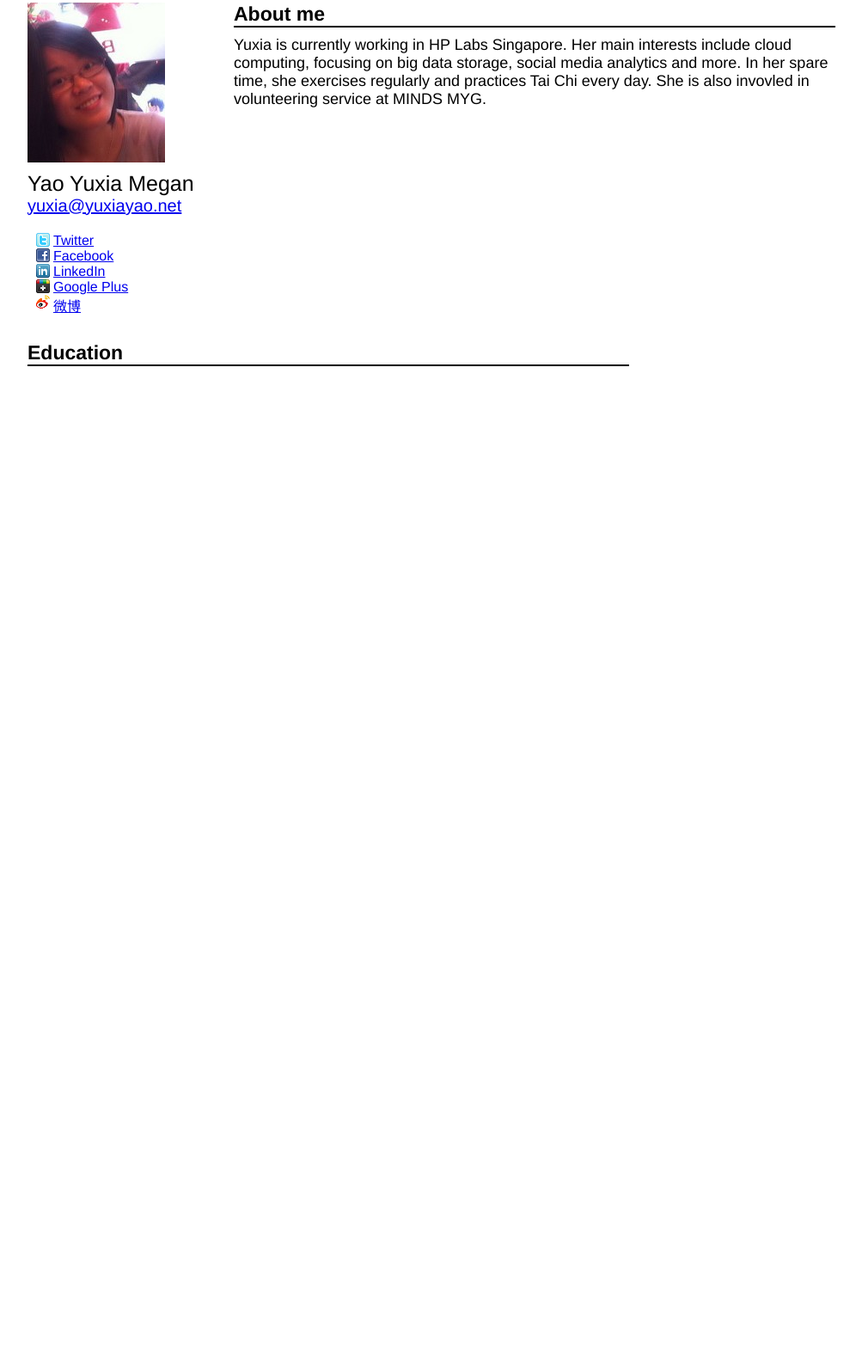
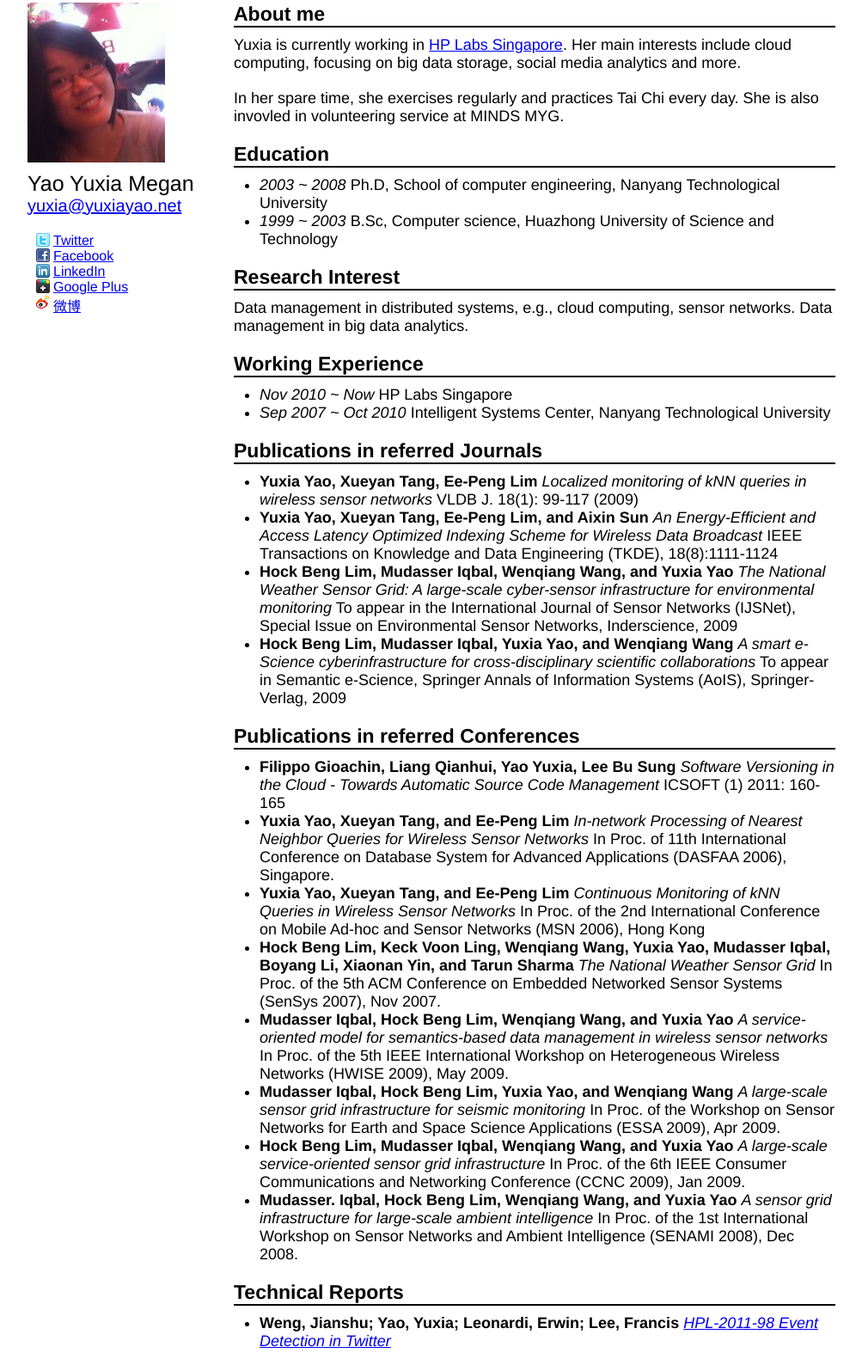
Before and after one commit to meganyao/meganyao.github.com, a plain HTML site: page index.html in a window 1280 px wide. Shown: the part 7-1581 px from the top of the page at 86% size, without its empty margins (138-1141 px from the left). Before the commit the page ends 800 px from the top, so only its background shows below. Drawn offline with Linux system fonts and the light colour scheme.

Commit message:
added publications, education and other stuff

```diff
--- a/index.html
+++ b/index.html
@@ -33,20 +33,133 @@
 	<div id="about">
 	  <h2>About me</h2>
 	  <p>
-	   Yuxia is currently working in HP Labs Singapore. Her main interests include cloud computing, focusing on big data storage, social media analytics and more.
+	   Yuxia is currently working in <a href="http://www.hpl.hp.com/singapore/">HP Labs Singapore</a>. Her main interests include cloud computing, focusing on big data storage, social media analytics and more.
+	   </p>
+
+	  <p>
 	   In her spare time, she exercises regularly and practices Tai Chi every day. She is also invovled in volunteering service at MINDS MYG.
 	  </p>
 	</div>
+
+	<div id="education">
+	  <h2>Education</h2>
+	  <ul>
+	    <li>
+	      <span class="time_period">2003 ~ 2008</span>
+	      <span class="degree">Ph.D, School of computer engineering, Nanyang Technological University</span>
+	    </li>
+	    <li>
+	      <span class="time_period">1999 ~ 2003</span>
+	      <span class="degree">B.Sc, Computer science, Huazhong University of Science and Technology</span>
+	    </li>
+	  </ul>
+	</div>
+
+	<div id="research_interest">
+	  <h2>Research Interest</h2>
+	  <p>
+	    Data management in distributed systems, e.g., cloud computing, sensor networks. Data management in big data analytics.
+	  </p>
+	</div>
+
+	<div id="work">
+	  <h2>Working Experience</h2>
+	  <ul>
+	    <li>
+	      <span class="time_period">Nov 2010 ~ Now</span>
+	      <span class="company">HP Labs Singapore</span>
+	    </li>
+	    <li>
+	      <span class="time_period">Sep 2007 ~ Oct 2010</span>
+	      <span class="company">Intelligent Systems Center, Nanyang Technological University</span>
+	    </li>
+	  </ul>
+	</div>
+
+	<div id="publications_journals">
+	  <h2>Publications in referred Journals</h2>
+	  <ul>
+	    <li>
+	      <span class="author">Yuxia Yao, Xueyan Tang, Ee-Peng Lim</span>
+	      <span class="paper_title">Localized monitoring of kNN queries in wireless sensor networks</span>
+	      <span class="publication">VLDB J. 18(1): 99-117 (2009)</span>
+	    </li>
+	    <li>
+	      <span class="author">Yuxia Yao, Xueyan Tang, Ee-Peng Lim, and Aixin Sun</span>
+	      <span class="paper_title">An Energy-Efficient and Access Latency Optimized Indexing Scheme for Wireless Data Broadcast</span>
+	      <span class="publication">IEEE Transactions on Knowledge and Data Engineering (TKDE), 18(8):1111-1124</span>
+	    </li>
+	    <li>
+	      <span class="author">Hock Beng Lim, Mudasser Iqbal, Wenqiang Wang, and Yuxia Yao</span>
+	      <span class="paper_title">The National Weather Sensor Grid: A large-scale cyber-sensor infrastructure for environmental monitoring</span>
+	      <span class="publication">To appear in the International Journal of Sensor Networks (IJSNet), Special Issue on Environmental Sensor Networks, Inderscience, 2009</span>
+	    </li>
+	    <li>
+	      <span class="author">Hock Beng Lim, Mudasser Iqbal, Yuxia Yao, and Wenqiang Wang</span>
+	      <span class="paper_title">A smart e-Science cyberinfrastructure for cross-disciplinary scientific collaborations</span>
+	      <span class="publication">To appear in Semantic e-Science, Springer Annals of Information Systems (AoIS), Springer-Verlag, 2009</span>
+	    </li>
+	  </ul>
+	</div>
+
+	<div id="publications_conferences">
+	  <h2>Publications in referred Conferences</h2>
+	  <ul>
+	    <li>
+	      <span class="author">Filippo Gioachin,  Liang Qianhui, Yao Yuxia, Lee Bu Sung</span>
+	      <span class="paper_title">Software Versioning in the Cloud - Towards Automatic Source Code Management</span>
+	      <span class="publication">ICSOFT (1) 2011: 160-165</span>
+	    </li>
+	    <li>
+	      <span class="author">Yuxia Yao, Xueyan Tang, and Ee-Peng Lim</span>
+	      <span class="paper_title">In-network Processing of Nearest Neighbor Queries for Wireless Sensor Networks</span>
+	      <span class="publication">In Proc. of 11th International Conference on Database System for Advanced Applications (DASFAA 2006), Singapore.</span>
+	    </li>
+	    <li>
+	      <span class="author">Yuxia Yao, Xueyan Tang, and Ee-Peng Lim</span>
+	      <span class="paper_title">Continuous Monitoring of kNN Queries in Wireless Sensor Networks</span>
+	      <span class="publication">In Proc. of the 2nd International Conference on Mobile Ad-hoc and Sensor Networks (MSN 2006), Hong Kong</span>
+	    </li>
+	    <li>
+	      <span class="author">Hock Beng Lim, Keck Voon Ling, Wenqiang Wang, Yuxia Yao, Mudasser Iqbal, Boyang Li, Xiaonan Yin, and Tarun Sharma</span>
+	      <span class="paper_title">The National Weather Sensor Grid</span>
+	      <span class="publication">In  Proc. of the 5th ACM Conference on Embedded Networked Sensor Systems (SenSys 2007), Nov 2007.</span>
+	    </li>
+	    <li>
+	      <span class="author">Mudasser Iqbal, Hock Beng Lim, Wenqiang Wang, and Yuxia Yao</span>
+	      <span class="paper_title">A service-oriented model for semantics-based data management in wireless sensor networks</span>
+	      <span class="publication">In Proc. of the 5th IEEE International Workshop on Heterogeneous Wireless Networks (HWISE 2009), May 2009.</span>
+	    </li>
+	    <li>
+	      <span class="author">Mudasser Iqbal, Hock Beng Lim, Yuxia Yao, and Wenqiang Wang</span>
+	      <span class="paper_title">A large-scale sensor grid infrastructure for seismic monitoring</span>
+	      <span class="publication">In Proc. of the Workshop on Sensor Networks for Earth and Space Science Applications (ESSA 2009), Apr 2009.</span>
+	    </li>
+	    <li>
+	      <span class="author">Hock Beng Lim, Mudasser Iqbal, Wenqiang Wang, and Yuxia Yao</span>
+	      <span class="paper_title">A large-scale service-oriented sensor grid infrastructure</span>
+	      <span class="publication">In  Proc. of the 6th IEEE Consumer Communications and Networking Conference (CCNC 2009), Jan 2009.</span>
+	    </li>
+	    <li>
+	      <span class="author">Mudasser. Iqbal, Hock Beng Lim, Wenqiang Wang, and Yuxia Yao</span>
+	      <span class="paper_title">A sensor grid infrastructure for large-scale ambient intelligence</span>
+	      <span class="publication">In  Proc. of the 1st International Workshop on Sensor Networks and Ambient Intelligence (SENAMI 2008), Dec 2008.</span>
+	    </li>
+	  </ul>
+	</div>
+
+	<div id="technical_report">
+	  <h2>Technical Reports</h2>
+	  <ul>
+	    <li>
+	      <span class="author">Weng, Jianshu; Yao, Yuxia; Leonardi, Erwin; Lee, Francis</span>
+	      <span class="paper_title"><a href="http://library.hp.com/techpubs/2011/HPL-2011-98.html">HPL-2011-98 Event Detection in Twitter</a></span>
+	    </li>
+	  </ul>
+	</div>
+
       </div>
-      <div class="clear"></div>
-   <div class="grid_9">
-	<div id="Education">
-	  <h2>Education</h2>
-	  <p>
 
-	   </p>
-	</div>
-      </div>
       <div class="clear"></div>
 
     </div>
--- a/stylesheets/default.css
+++ b/stylesheets/default.css
@@ -67,3 +67,11 @@ li.linkedin {
     background-repeat: no-repeat;
     padding: 0 0 0 20px;
 }
+
+span.time_period, span.paper_title {
+    font-style: italic;
+}
+
+span.author {
+    font-weight: bold;
+}
```
